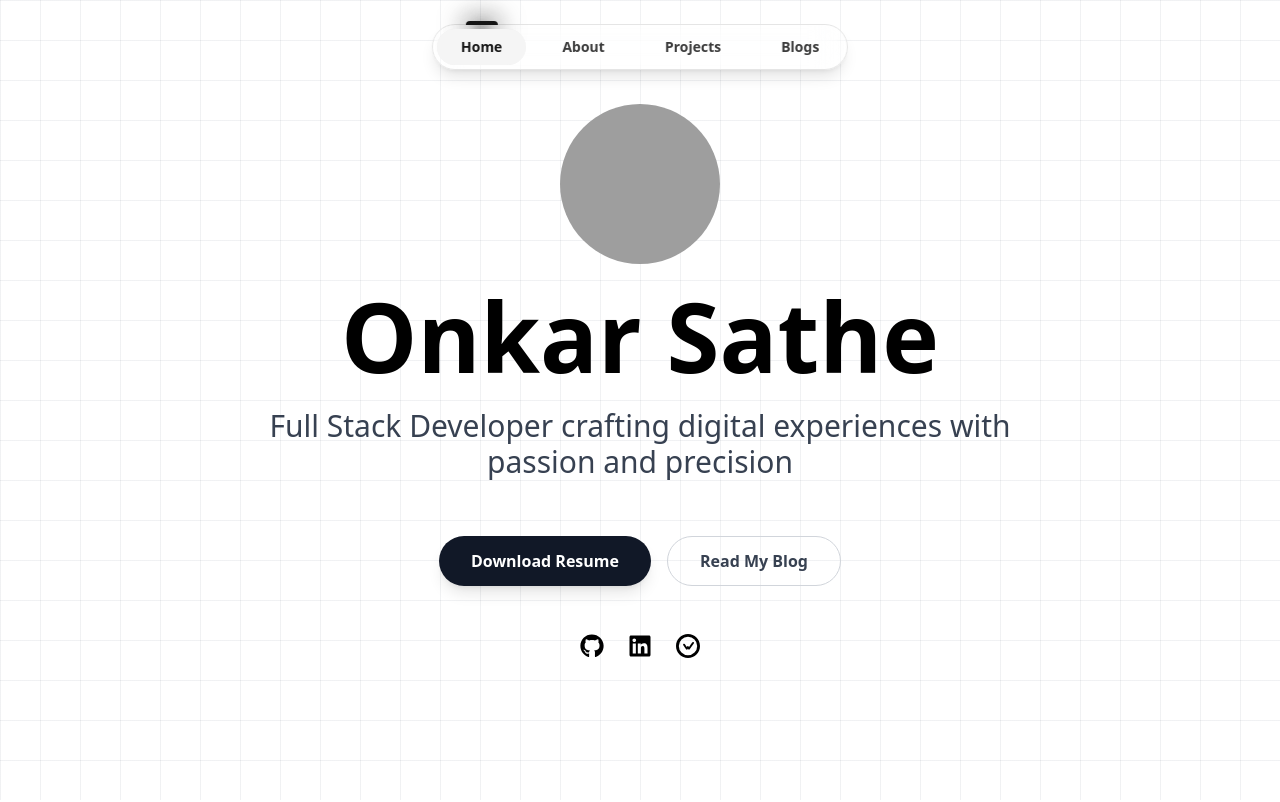
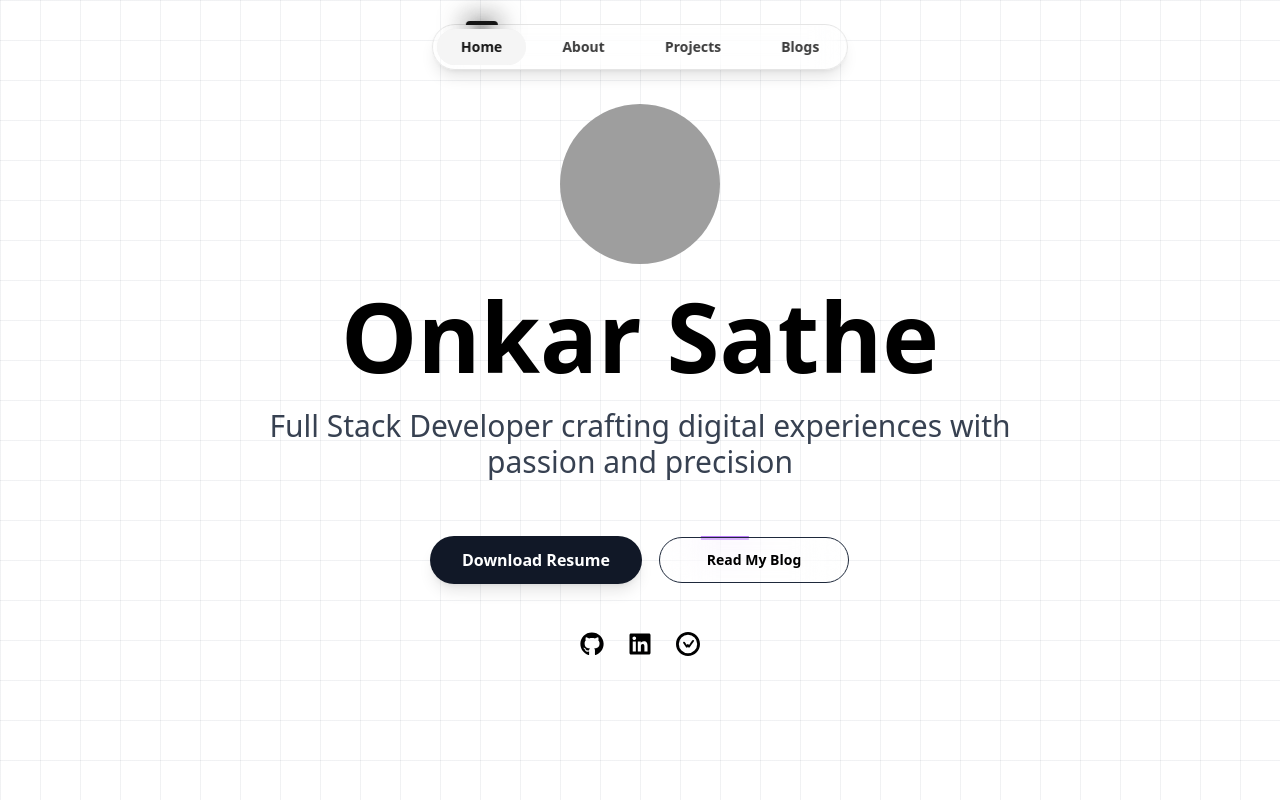
Before and after one commit to Onkarsathe007/MainPortfolio, a React (Vite) app: page / in a window 1280 px wide. Shown: the top 802 px of the page. Built offline with nearby package versions, Linux system fonts and the light colour scheme; grey boxes are pictures that could not be loaded.

Commit message:
feat: add magic read my blog button

```diff
--- a/src/components/ui/hero.jsx
+++ b/src/components/ui/hero.jsx
@@ -3,6 +3,7 @@
 import { motion } from "framer-motion";
 import { FaGithub, FaLinkedin, FaInstagram } from "react-icons/fa";
 import { SiWakatime } from "react-icons/si";
+import { Button } from "./moving-border";
 
 // This is a placeholder for the `cn` utility function.
 // In a real project, you would import it from a utility file.
@@ -91,14 +92,16 @@
               Download Resume
             </button>
 
-<button
-  onClick={() => (window.location.href = "/blogs")}
-  className="bg-transparent border border-gray-300 dark:border-gray-600 text-gray-700 dark:text-gray-300
-             hover:border-gray-400 dark:hover:border-gray-500 hover:text-gray-900 dark:hover:text-gray-100
-             rounded-full px-8 py-3 font-semibold transition-all duration-300 transform hover:scale-105"
->
-  Read My Blog
-</button>
+            <Button
+              onClick={() => (window.location.href = "/blogs")}
+              borderRadius="1.75rem"
+              containerClassName="w-48 h-12"
+              className="bg-transparent text-black dark:text-white font-semibold"
+              borderClassName="h-2 w-12 bg-purple-500"
+              duration={3000}
+            >
+              Read My Blog
+            </Button>
           </motion.div>
 
           <motion.div
--- /dev/null
+++ b/src/components/ui/moving-border.jsx
@@ -0,0 +1,104 @@
+"use client";
+import React from "react";
+import {
+  motion,
+  useAnimationFrame,
+  useMotionTemplate,
+  useMotionValue,
+  useTransform,
+} from "framer-motion";
+import { useRef } from "react";
+import { cn } from "@/lib/utils";
+
+export function Button({
+  borderRadius = "1.75rem",
+  children,
+  as: Component = "button",
+  containerClassName,
+  borderClassName,
+  duration,
+  className,
+  ...otherProps
+}) {
+  return (
+    <Component
+      className={cn(
+        "bg-transparent relative text-xl  h-16 w-40 p-[1px] overflow-hidden ",
+        containerClassName
+      )}
+      style={{
+        borderRadius: borderRadius,
+      }}
+      {...otherProps}>
+      <div
+        className="absolute inset-0"
+        style={{ borderRadius: `calc(${borderRadius} * 0.96)` }}>
+        <MovingBorder duration={duration} rx="30%" ry="30%">
+          <div
+            className={cn(
+              "h-20 w-20 opacity-[0.8] bg-[radial-gradient(var(--sky-500)_40%,transparent_60%)]",
+              borderClassName
+            )} />
+        </MovingBorder>
+      </div>
+      <div
+        className={cn(
+          "relative bg-slate-900/[0.8] border border-slate-800 backdrop-blur-xl text-white flex items-center justify-center w-full h-full text-sm antialiased",
+          className
+        )}
+        style={{
+          borderRadius: `calc(${borderRadius} * 0.96)`,
+        }}>
+        {children}
+      </div>
+    </Component>
+  );
+}
+
+export const MovingBorder = ({
+  children,
+  duration = 2000,
+  rx,
+  ry,
+  ...otherProps
+}) => {
+  const pathRef = useRef();
+  const progress = useMotionValue(0);
+
+  useAnimationFrame((time) => {
+    const length = pathRef.current?.getTotalLength();
+    if (length) {
+      const pxPerMillisecond = length / duration;
+      progress.set((time * pxPerMillisecond) % length);
+    }
+  });
+
+  const x = useTransform(progress, (val) => pathRef.current?.getPointAtLength(val).x);
+  const y = useTransform(progress, (val) => pathRef.current?.getPointAtLength(val).y);
+
+  const transform = useMotionTemplate`translateX(${x}px) translateY(${y}px) translateX(-50%) translateY(-50%)`;
+
+  return (
+    <>
+      <svg
+        xmlns="http://www.w3.org/2000/svg"
+        preserveAspectRatio="none"
+        className="absolute h-full w-full"
+        width="100%"
+        height="100%"
+        {...otherProps}>
+        <rect fill="none" width="100%" height="100%" rx={rx} ry={ry} ref={pathRef} />
+      </svg>
+      <motion.div
+        style={{
+          position: "absolute",
+          top: 0,
+          left: 0,
+          display: "inline-block",
+          transform,
+        }}>
+        {children}
+      </motion.div>
+    </>
+  );
+};
```
